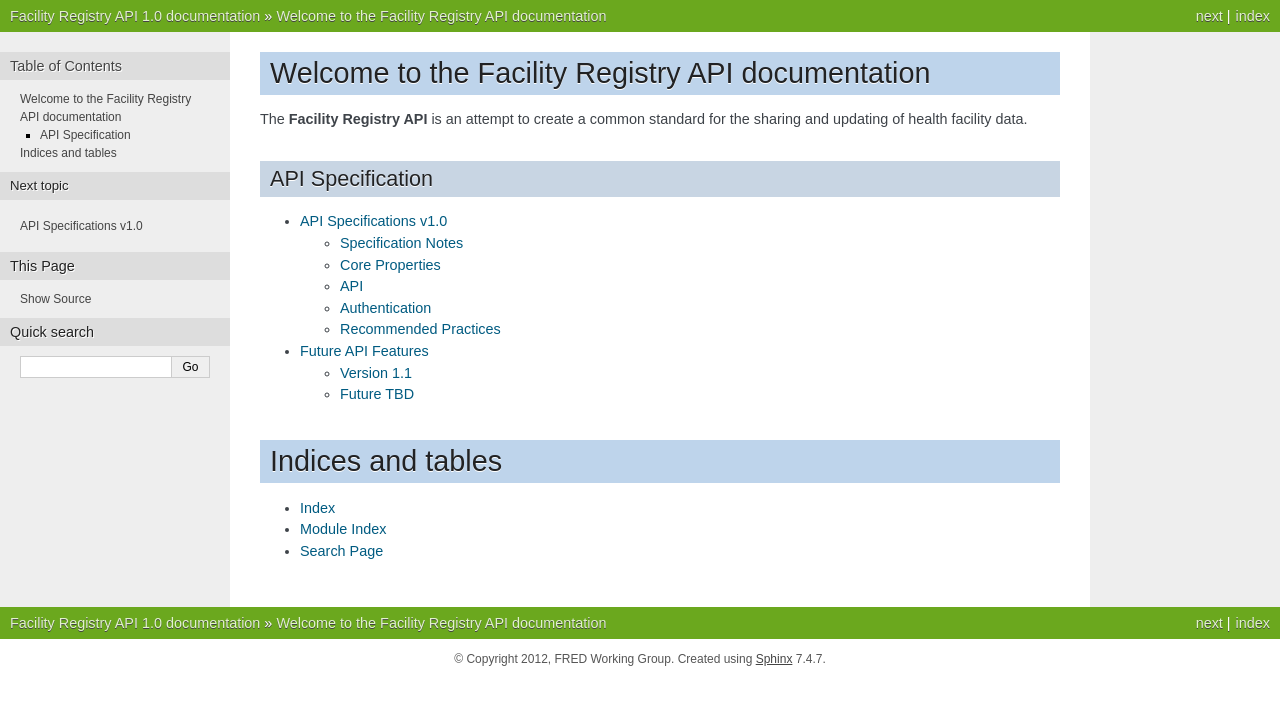
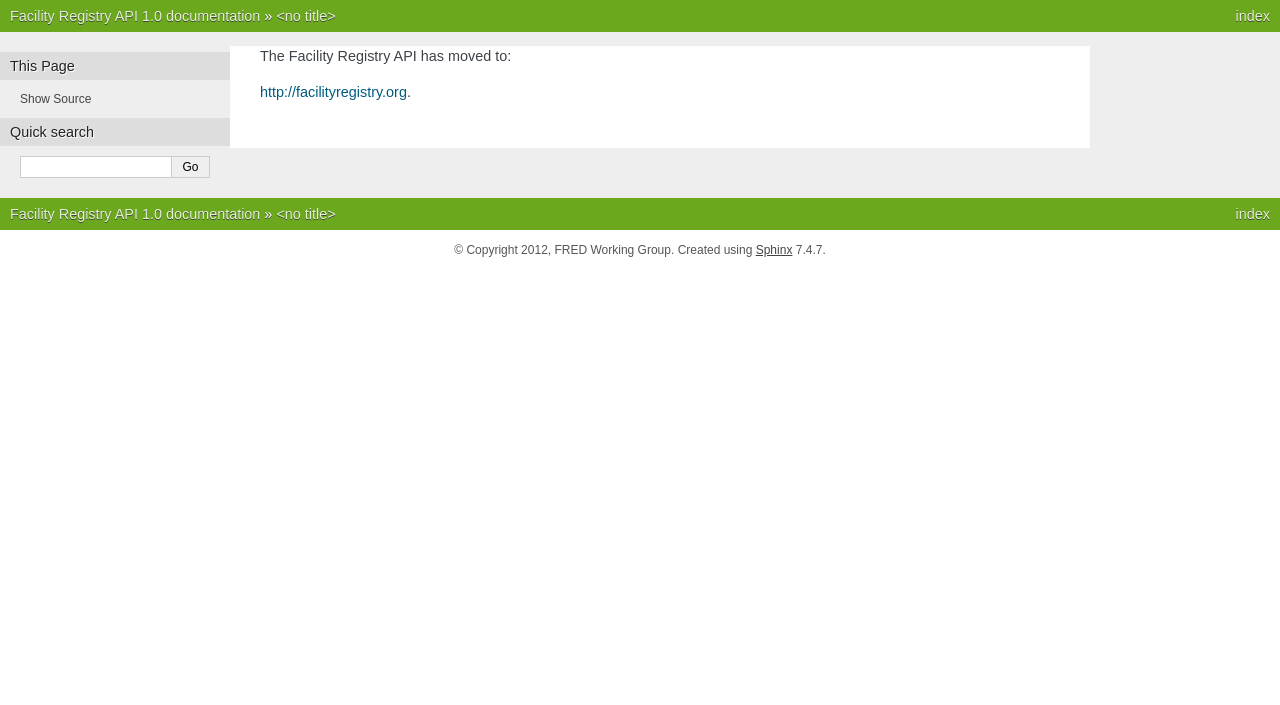
Before and after one commit to facilityregistry/fred-api, a Sphinx documentation site: the page built from docs/index.rst, in a window 1280 px wide. Shown: the top 705 px of the page. Built offline with Sphinx 7.4.7, drawn with Linux system fonts in a browser that asks for light colours.

Commit message:
repointing to facilityregistry.org

```diff
--- a/docs/index.rst
+++ b/docs/index.rst
@@ -3,28 +3,6 @@
    You can adapt this file completely to your liking, but it should at least
    contain the root `toctree` directive.
 
-Welcome to the Facility Registry API documentation
-=================================================
+The Facility Registry API has moved to:
 
-The **Facility Registry API** is an attempt to create a common standard for the sharing and updating of health facility data.
-
-.. toctree::
-   :maxdepth: 2
-
-
-API Specification
------------------
-
-.. toctree::
-   :maxdepth: 2
-
-   api_specifications
-   future_features
-
-
-Indices and tables
-==================
-
-* :ref:`genindex`
-* :ref:`modindex`
-* :ref:`search`
+`http://facilityregistry.org <http://facilityregistry.org/>`_.
```
